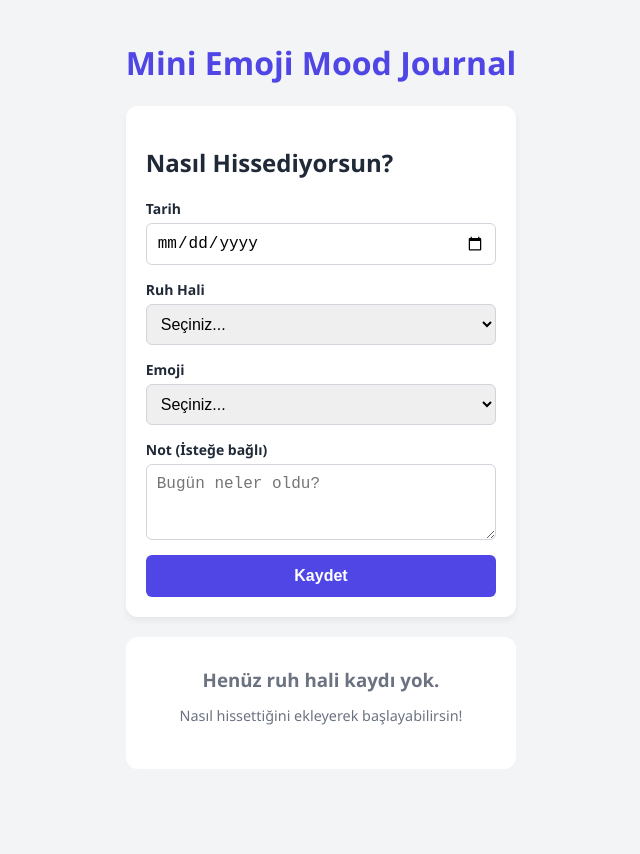
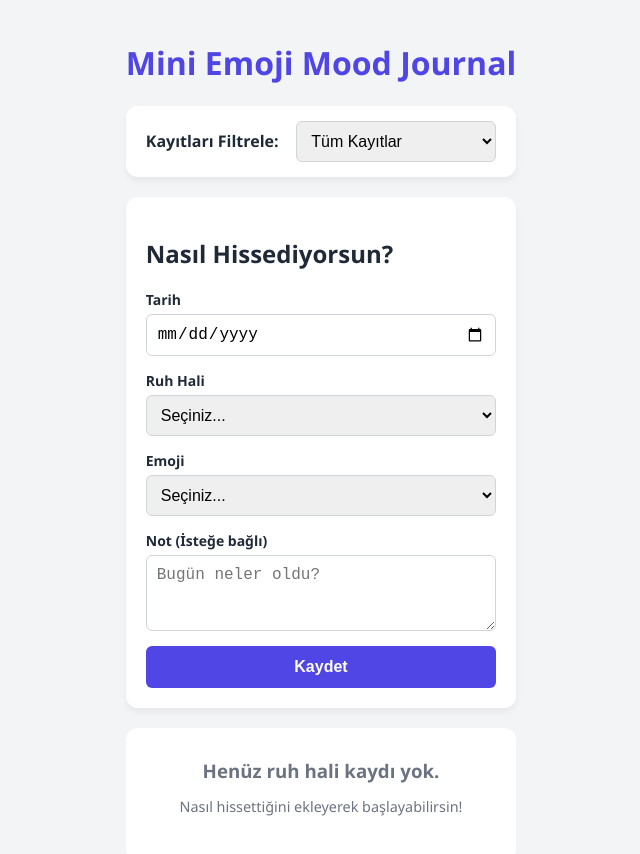
Before and after one commit to YunusBerkUysal/mini-emoji-mood-journal, a React (Vite) app: page / in a window 1280 px wide. Shown: the top 854 px of the page, without its empty margins (319-959 px from the left). Before the commit the page ends 800 px from the top, so only its background shows below. Built offline with nearby package versions, Linux system fonts and the light colour scheme.

Commit message:
feat: MoodFilter bileşeni oluşturuldu ve veri bütünlüğü korunarak filtreleme mantığı App.jsx'e entegre edildi

```diff
--- a/src/App.jsx
+++ b/src/App.jsx
@@ -2,6 +2,7 @@ import { useState, useEffect } from 'react'
 import MoodForm from './components/MoodForm'
 import MoodList from './components/MoodList'
 import MoodStats from './components/MoodStats'
+import MoodFilter from './components/MoodFilter'
 
 function App() {
   const [moods, setMoods] = useState(() => {
@@ -11,6 +12,8 @@ function App() {
     }
     return [];
   });
+
+  const [filter, setFilter] = useState('All');
 
   useEffect(() => {
     localStorage.setItem('moodRecords', JSON.stringify(moods));
@@ -25,15 +28,19 @@ function App() {
     setMoods(updatedMoods);
   };
 
+  const filteredMoods = filter === 'All' ? moods : moods.filter(mood => mood.mood === filter);
+
   return (
     <div className="container">
       <h1>Mini Emoji Mood Journal</h1>
 
       <MoodStats moods={moods} />
 
+      <MoodFilter currentFilter={filter} onFilterChange={setFilter} />
+
       <MoodForm onAddMood={handleAddMood} />
 
-      <MoodList moods={moods} onDeleteMood={handleDeleteMood} />
+      <MoodList moods={filteredMoods} onDeleteMood={handleDeleteMood} />
 
     </div>
   )
--- a/src/components/MoodFilter.jsx
+++ b/src/components/MoodFilter.jsx
@@ -0,0 +1,25 @@
+function MoodFilter({ currentFilter, onFilterChange }) {
+  return (
+    <div className="card" style={{ display: 'flex', alignItems: 'center', justifyContent: 'space-between', padding: '15px 20px' }}>
+      <label htmlFor="filter" style={{ fontWeight: 'bold', margin: 0 }}>Kayıtları Filtrele:</label>
+
+      <select
+        id="filter"
+        className="form-control"
+        style={{ width: 'auto', minWidth: '200px', margin: 0 }}
+        value={currentFilter}
+        onChange={(e) => onFilterChange(e.target.value)}
+      >
+        <option value="All">Tüm Kayıtlar</option>
+        <option value="Happy">Mutlu (Happy)</option>
+        <option value="Normal">Normal</option>
+        <option value="Sad">Üzgün (Sad)</option>
+        <option value="Angry">Kızgın (Angry)</option>
+        <option value="Tired">Yorgun (Tired)</option>
+        <option value="Stressed">Stresli (Stressed)</option>
+      </select>
+    </div>
+  );
+}
+
+export default MoodFilter;
```
